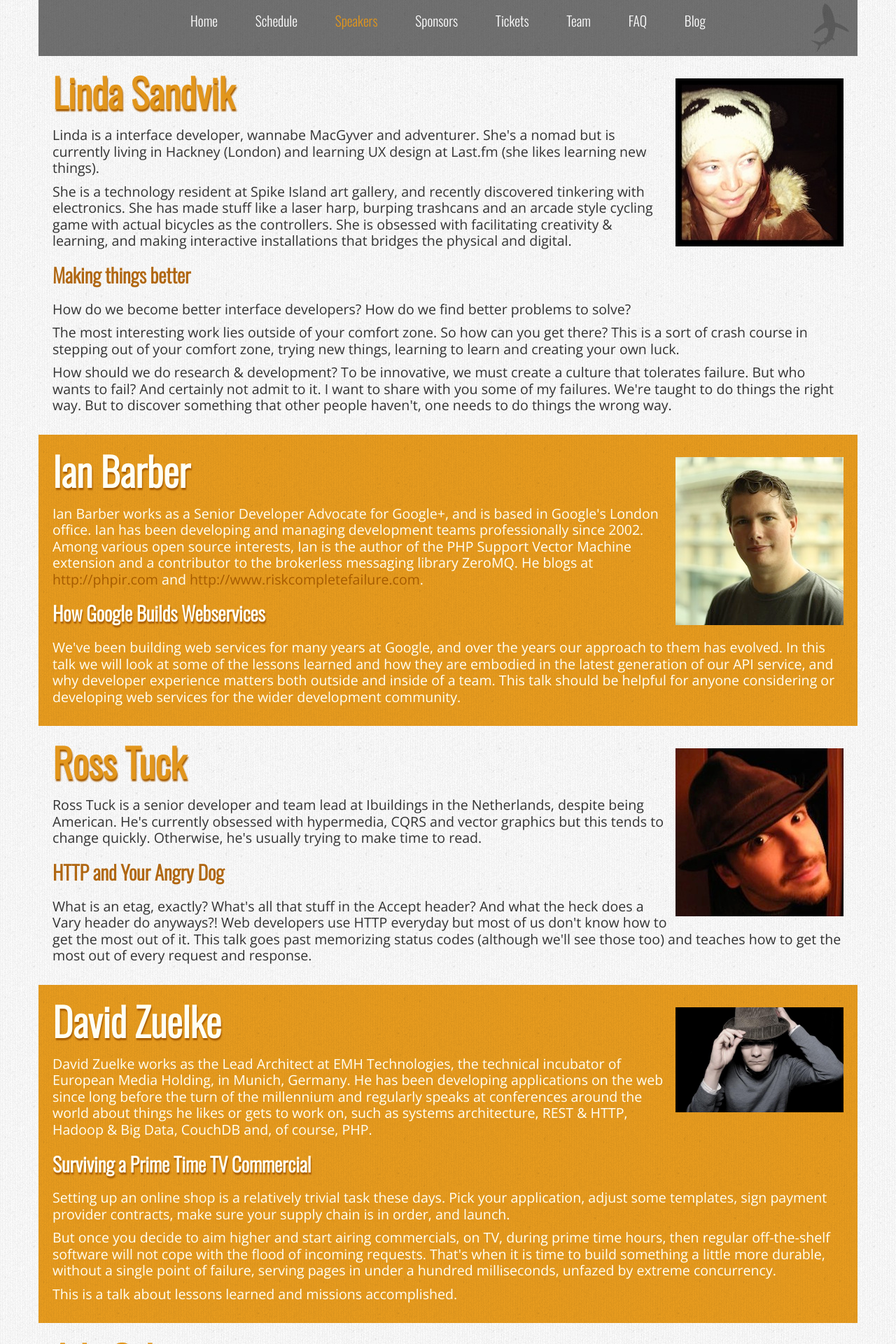
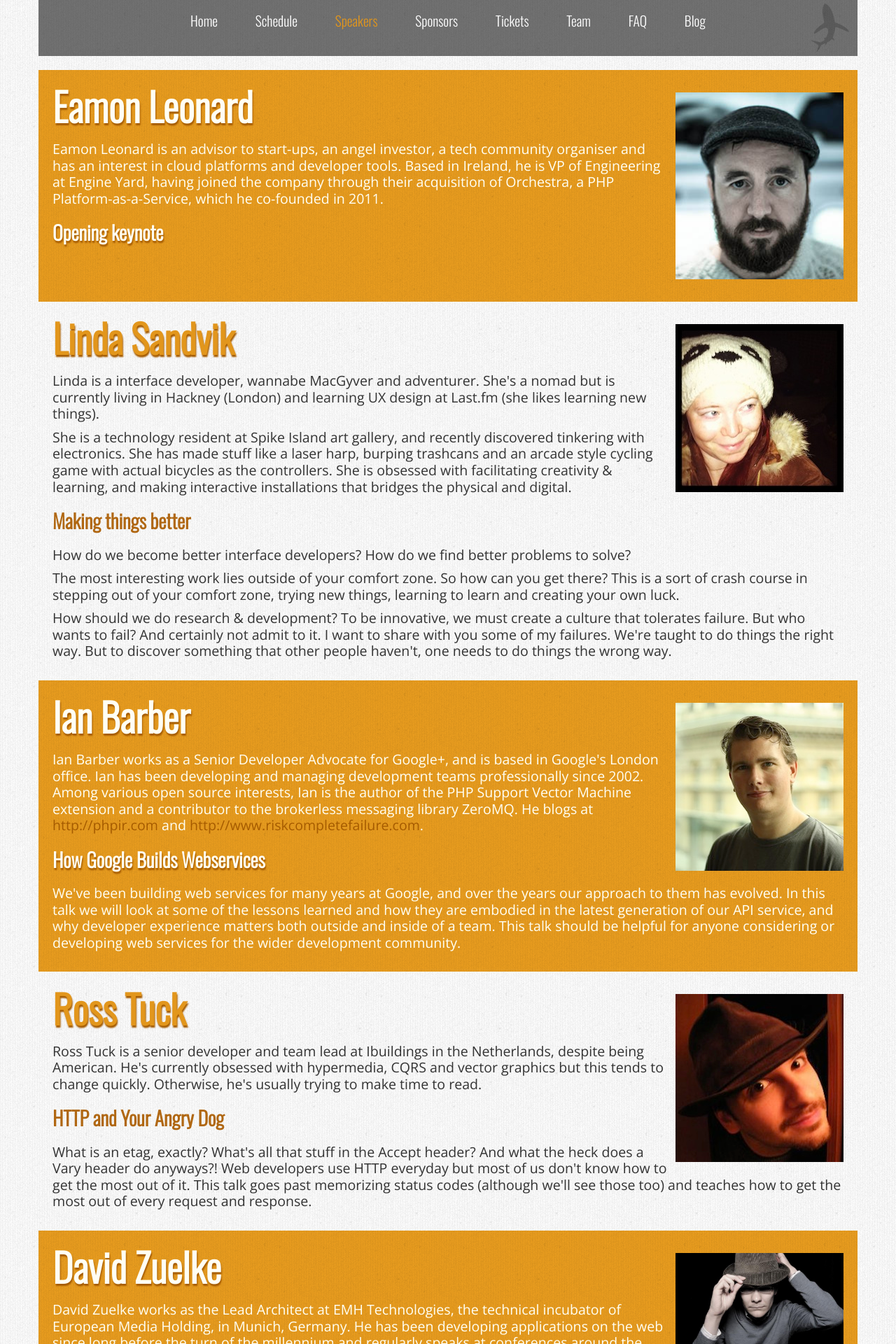
Before and after one commit to whiskyweb/whiskyweb-website, a Jekyll site: the page built from speakers.html, in a window 1280 px wide. Shown: the top 1920 px of the page at 70% size. Built offline with Jekyll 4.4.1, drawn with Linux system fonts in a browser that asks for light colours; nearby versions of some CDN libraries; Markdown is read by kramdown in place of the engine named in the settings.

Commit message:
Added Eamon as opening keynote speaker

```diff
--- a/css/main.css
+++ b/css/main.css
@@ -622,6 +622,10 @@ div#airthphotos div img {
     float: right;
 }
 
+.speakers .speaker:first-child {
+    margin-top: 20px;
+}
+
 .speakers .speaker:last-child {
     margin-bottom: 20px;
 }
--- a/schedule.html
+++ b/schedule.html
@@ -25,7 +25,7 @@ title: Schedule
             </tr>
             <tr>
                 <td class="time">09:15</td>
-                <td colspan="2" class="stripe">Opening Keynote (Sssh, super secret!)</td>
+                <td colspan="2" class="stripe">Opening Keynote by <a href="/speakers.html#eamon">Eamon Leonard</a> (Sssh, super secret!)</td>
             </tr>
             <tr>
                 <td class="time">10:15</td>
--- a/speakers.html
+++ b/speakers.html
@@ -4,6 +4,22 @@ title: Speakers
 ---
 
 <div class="speakers">
+
+    <div class="speaker yellow clearfix">
+        <a name="eamon"></a>
+
+        <img class="hidden-phone" src="/img/eamon.jpg" alt="Eamon Leonard" />
+
+        <h1>Eamon Leonard</h1>
+        <div class="bio">
+            <p>Eamon Leonard is an advisor to start-ups, an angel investor, a tech community organiser and has an interest in cloud platforms and developer tools. Based in Ireland, he is VP of Engineering at Engine Yard, having joined the company through their acquisition of Orchestra, a PHP Platform-as-a-Service, which he co-founded in 2011.</p>
+        </div>
+
+        <h2>Opening keynote</h2>
+        <div class="abstract">
+
+        </div>
+    </div>
 
     <div class="speaker  clearfix">
         <a name="linda"></a>
```
Also changed, not shown: img/eamon.jpg (added).
